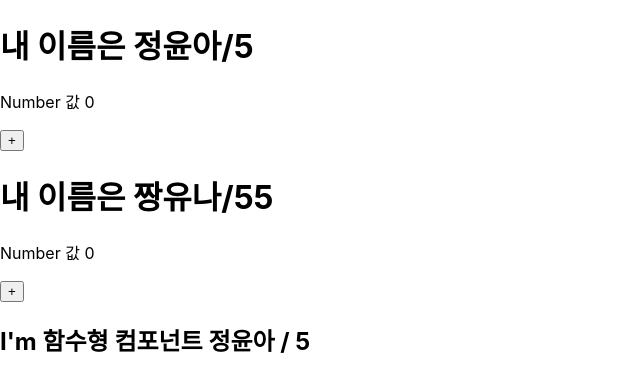
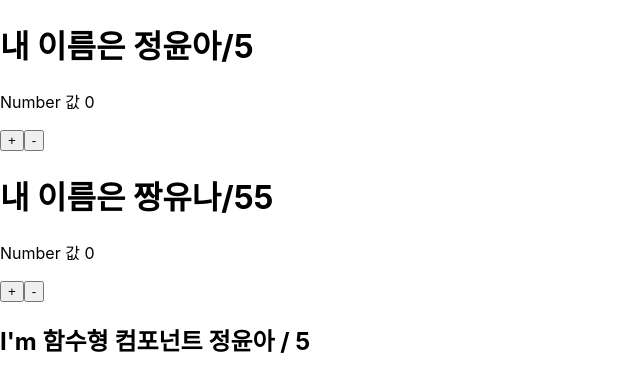
Before and after one commit to zzangouona/reactJsEdu01, a React (Create React App) app: page / in a window 1280 px wide. Shown: the top 392 px of the page, without its empty margins (0-640 px from the left). Built offline with nearby package versions, Linux system fonts and the light colour scheme.

Commit message:
setState를 이용해서 감소 버튼 만들기

```diff
--- a/src/components/MyComponent.js
+++ b/src/components/MyComponent.js
@@ -19,6 +19,10 @@ class MyComponent extends Component {
                         number : number + 1
                     })
                 }}>+</button>
+                <button onClick={()=>  this.setState({
+                        number : number - 1
+                    })
+                }>-</button>
             </div>
         );
     }
```
